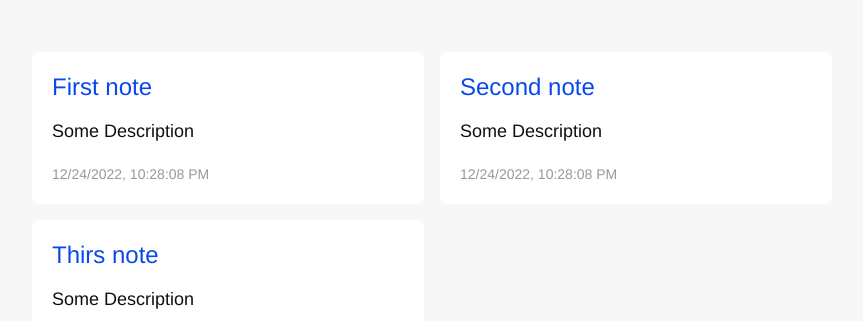
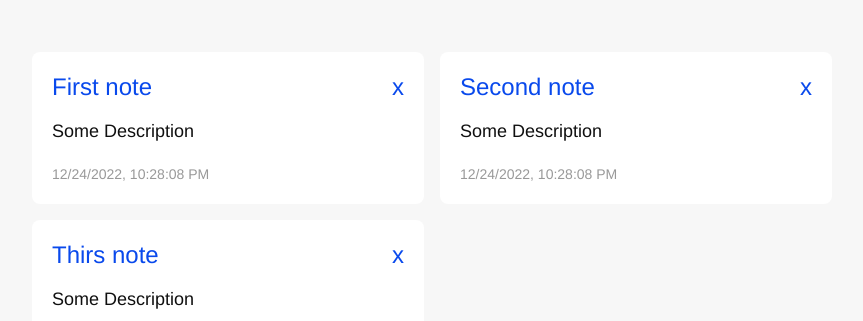
Before and after one commit to Equinox89/notes, a Vue app: page / in a window 1280 px wide. Shown: the part 374-695 px from the top of the page, without its empty margins (208-1071 px from the left). Built offline with nearby package versions, Linux system fonts and the light colour scheme.

Commit message:
Remove notes

```diff
--- a/src/App.vue
+++ b/src/App.vue
@@ -7,7 +7,7 @@
 
           <Message v-if="message" :message="message"/>
           <NewNote :note="note" @addNewNote="addNewNote"/>
-          <Notes :notes="notes" />
+          <Notes :notes="notes" @remove="removeNote"/>
         </div>
       </section>
 
@@ -69,6 +69,9 @@
         this.message = 'This field can\'t be blank!'
         return false
       }
+    },
+    removeNote(index) {
+      this.notes.splice(index, 1)
     }
   }
 }
--- a/src/components/Notes.vue
+++ b/src/components/Notes.vue
@@ -4,6 +4,7 @@
     <div class="note" v-for="(note, index) in notes" :key="index">
       <div class="note-header">
         <p>{{ note.title }}</p>
+        <p style="cursor: pointer" @click="removeNote(index)">x</p>
       </div>
       <div class="note-body">
         <p>{{ note.description }}</p>
@@ -19,6 +20,11 @@
     notes: {
       type: Array,
       required: true
+    }
+  },
+  methods: {
+    removeNote(index) {
+      this.$emit('remove', index)
     }
   },
   name: "Notes"
@@ -43,6 +49,10 @@
   }
 
   .note-header {
+    display: flex;
+    align-items: center;
+    justify-content: space-between;
+
     p {
       font-size: 24px;
       color: #0949ec;
```
